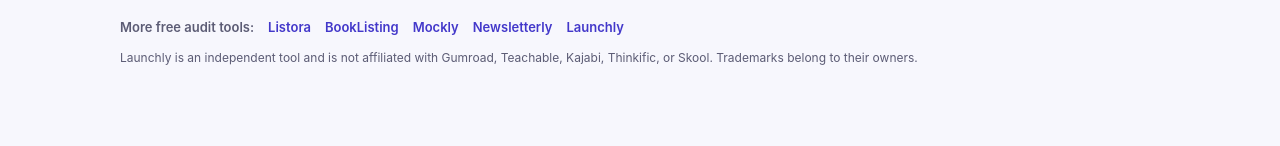
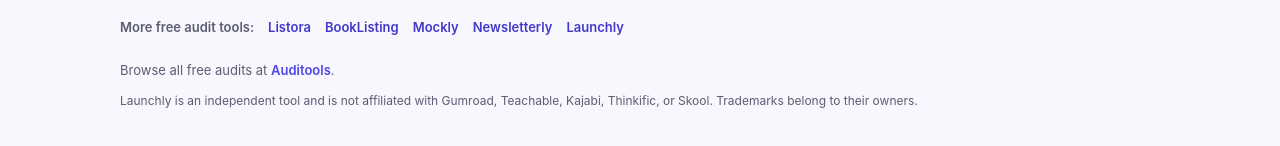
Before and after one commit to Viyozc/launchly-ai, a plain HTML site: page index.html in a window 1280 px wide. Shown: the part 3511-3657 px from the top of the page. Before the commit the page ends 3614 px from the top, so only its background shows below. Drawn offline with Linux system fonts and the light colour scheme.

Commit message:
Link to Auditools hub from footer

```diff
--- a/index.html
+++ b/index.html
@@ -310,6 +310,8 @@
         <span style="color:var(--muted);font-weight:600;">More free audit tools:</span>
         <a href="https://Viyozc.github.io/listora/" style="color:var(--brand-dk);font-weight:600;">Listora</a><a href="https://Viyozc.github.io/booklisting-ai/" style="color:var(--brand-dk);font-weight:600;">BookListing</a><a href="https://Viyozc.github.io/mockly-ai/" style="color:var(--brand-dk);font-weight:600;">Mockly</a><a href="https://Viyozc.github.io/newsletterly-ai/" style="color:var(--brand-dk);font-weight:600;">Newsletterly</a><a href="https://Viyozc.github.io/launchly-ai/" style="color:var(--brand-dk);font-weight:600;">Launchly</a>
       </div>
+            <p style="color:var(--muted);font-size:13px;margin-top:12px;">Browse all free audits at <a href="https://Viyozc.github.io/auditools/" style="color:var(--brand);font-weight:600;">Auditools</a>.</p>
+
       <p class="footer-fine">Launchly is an independent tool and is not affiliated with Gumroad, Teachable, Kajabi, Thinkific, or Skool. Trademarks belong to their owners.</p>
     </div>
   </footer>
```
